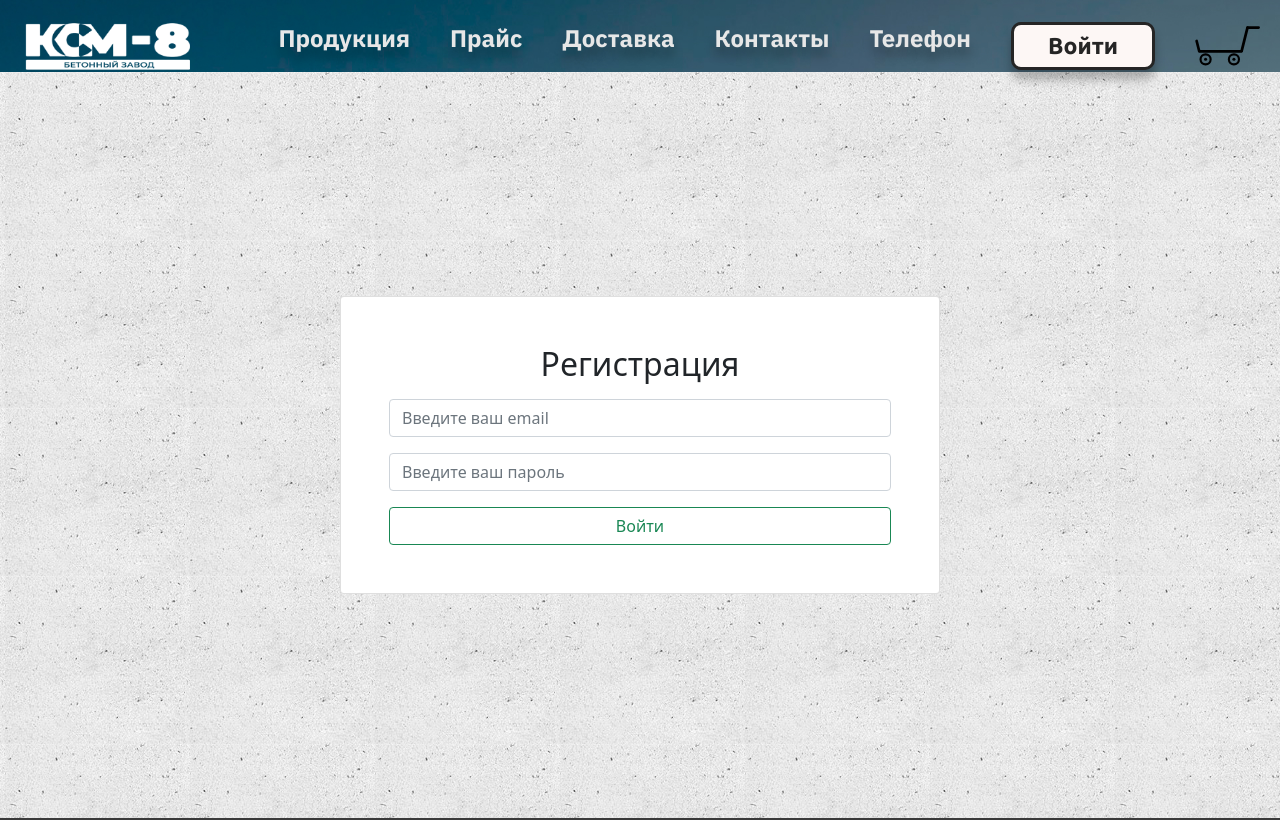
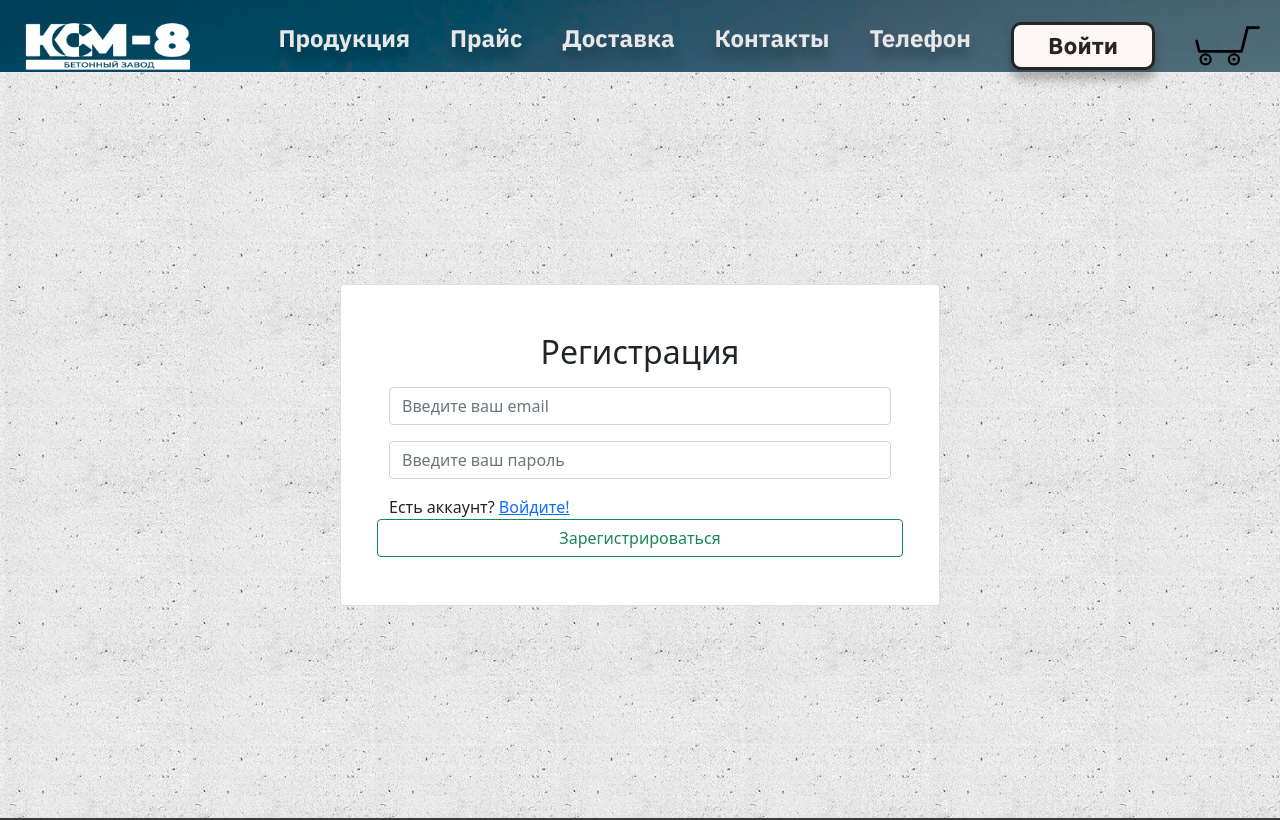
Before and after one commit to Tano4ek228/ksm8, a React (Create React App) app in the folder Сервер/client/: page /registration in a window 1280 px wide. Shown: the top 820 px of the page. Built offline with nearby package versions, Linux system fonts and the light colour scheme.

Commit message:
21.05.2022

```diff
--- a/Сервер/client/src/pages/Auth.js
+++ b/Сервер/client/src/pages/Auth.js
@@ -2,11 +2,13 @@ import React, { useState } from "react";
 import {Form,Button, Container} from "react-bootstrap"
 import Row from "react-bootstrap/Row"
 import Card from "react-bootstrap/Card"
-import {LOGIN_ROUTE} from "../utils/const"
+import {NavLink,useLocation} from  "react-router-dom"
+import {LOGIN_ROUTE, REGISTRATION_ROUTE} from "../utils/const"
 import {login,registration} from "../http/userAPI"
 
 const Auth = () => {
-    const isLogin = window.location.href === LOGIN_ROUTE
+    const location = useLocation()
+    const isLogin = location.pathname === LOGIN_ROUTE
     const [email,setEmail] = useState('')
     const [password,setPassword] = useState('')
 
@@ -36,9 +38,20 @@ const Auth = () => {
                     className="mt-3"
                     placeholder="Введите ваш пароль"
                     />
-                    <Button className = "mt-3" variant={"outline-success"}>
-                        Войти
+                    <Row className="d-flex justify-content-between mt-3 pl-3 pr-3">
+                        {isLogin ?
+                        <div>
+                            Нет аккаунта? <NavLink to = {REGISTRATION_ROUTE}>Зарегистрируйтесь!</NavLink>
+                        </div>
+                        :
+                        <div>
+                            Есть аккаунт? <NavLink to = {LOGIN_ROUTE}>Войдите!</NavLink>
+                        </div>
+                    }
+                    <Button variant={"outline-success"}>
+                       {isLogin ? 'Войти' : 'Зарегистрироваться'}
                     </Button>
+                    </Row>
                     </Form>
                 </Card>
             </Container>
```
